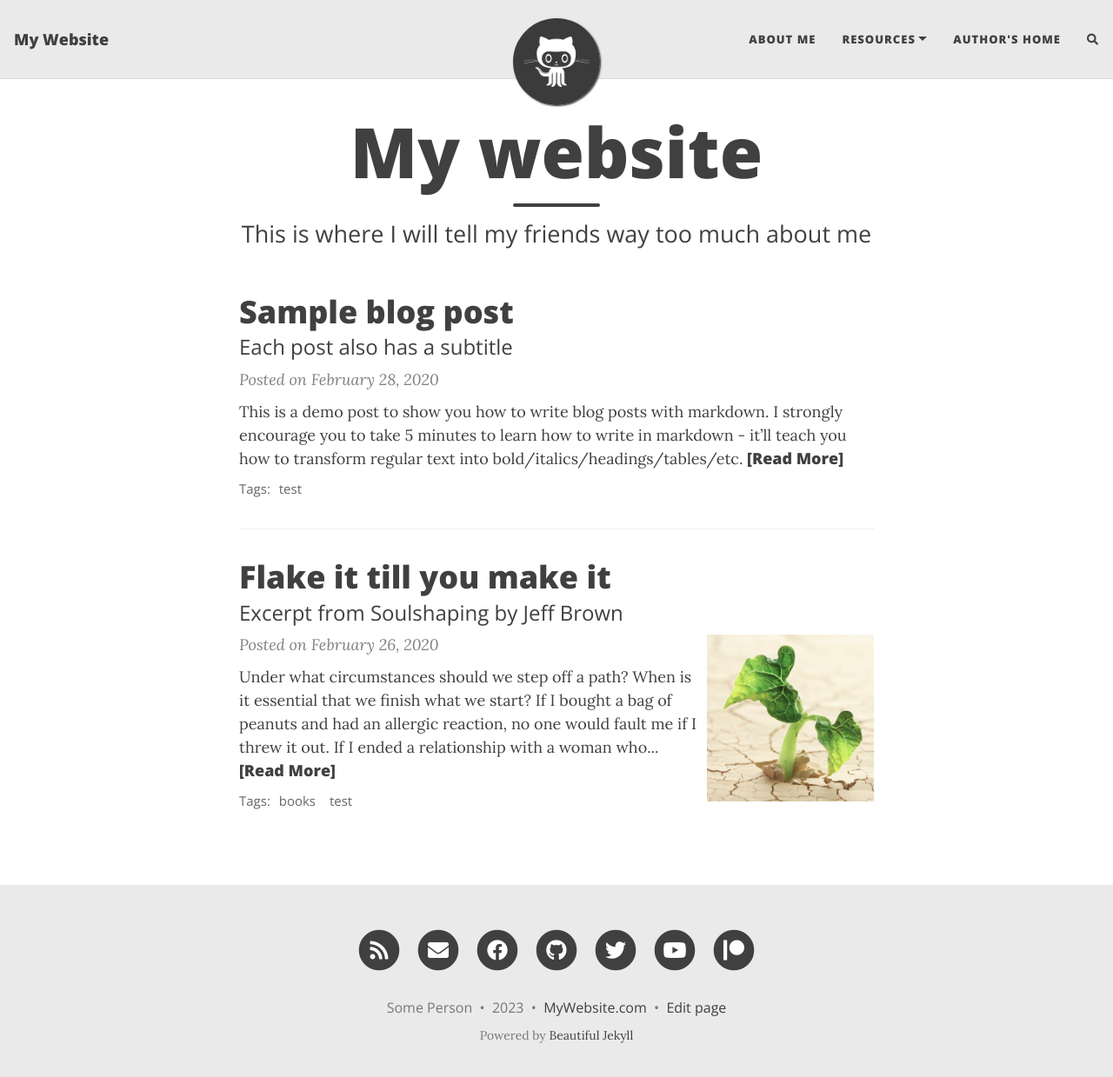
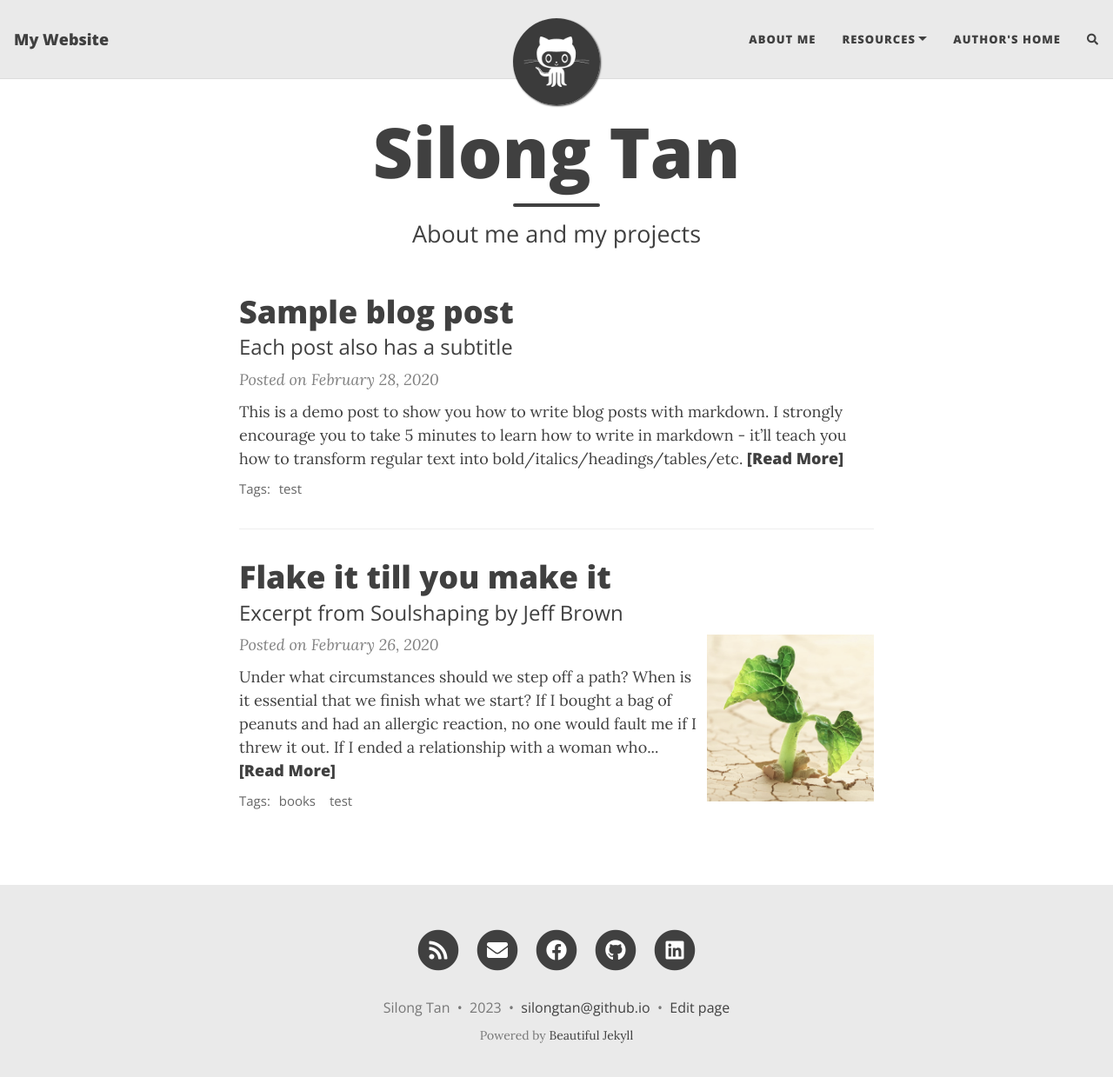
Before and after one commit to silongtan/silongtan.github.io, a Jekyll site: the page built from index.html, in a window 1280 px wide and 1252 px high. Shown: the top 1239 px of the window at 87% size. Built offline with Jekyll 4.4.1, drawn with Linux system fonts in a browser that asks for light colours; nearby versions of some CDN libraries; the list of posts is cut into pages by our own code; comment, search, counter and statistics services are not loaded.

Commit message:
basic info

```diff
--- a/_config.yml
+++ b/_config.yml
@@ -13,7 +13,7 @@
 title: My Website
 
 # Your name to show in the footer
-author: Some Person
+author: Silong Tan
 
 ###############################################
 # --- List of links in the navigation bar --- #
@@ -49,16 +49,11 @@
 # Select the social network links that you want to show in the footer.
 # Uncomment the links you want to show and add your information to each one.
 social-network-links:
-  email: "someone@example.com"
+  email: "silong.tan@duke.edu"
   rss: true  # remove this line if you don't want to show an RSS link at the bottom
   facebook: deanattali
-  github: daattali
-  twitter: daattali
-  patreon: DeanAttali
-  youtube: c/daattali
-#  medium: yourname
-#  reddit: yourname
-#  linkedin: daattali
+  github: "https://github.com/silongtan"
+  linkedin: "https://www.linkedin.com/in/silong-tan-451145194/"
 #  xing: yourname
 #  stackoverflow: "3943160/daattali"
 #  snapchat: deanat78
@@ -94,7 +89,7 @@
 
 # How to display the link to your website in the footer
 # Remove this if you don't want a link in the footer
-url-pretty: "MyWebsite.com"
+url-pretty: "silongtan@github.io"
 
 # Excerpt word length - Truncate the excerpt of each post on the feed page to the specified number of words
 excerpt_length: 50
--- a/index.html
+++ b/index.html
@@ -1,5 +1,5 @@
 ---
 layout: home
-title: My website
-subtitle: This is where I will tell my friends way too much about me
+title: Silong Tan
+subtitle: About me and my projects
 ---
```
